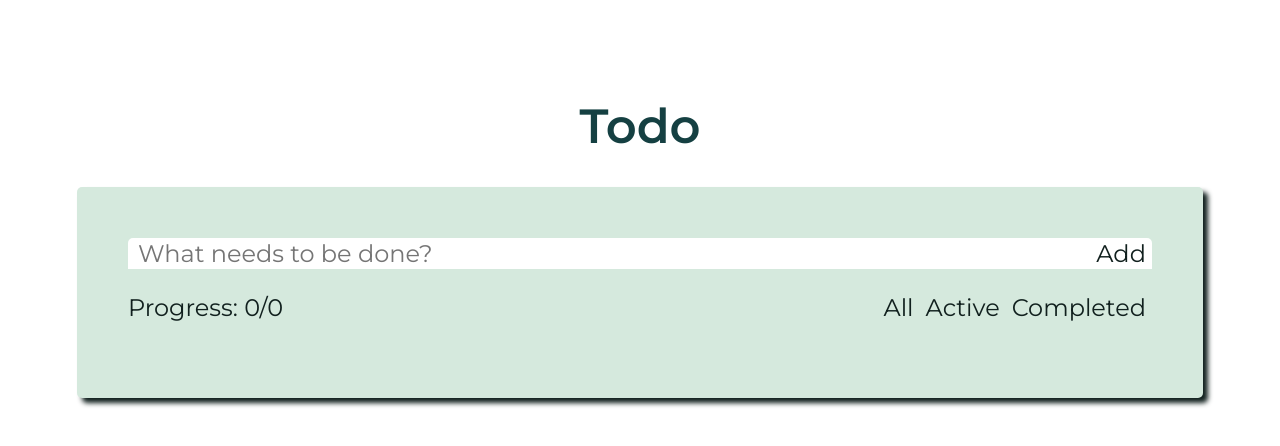
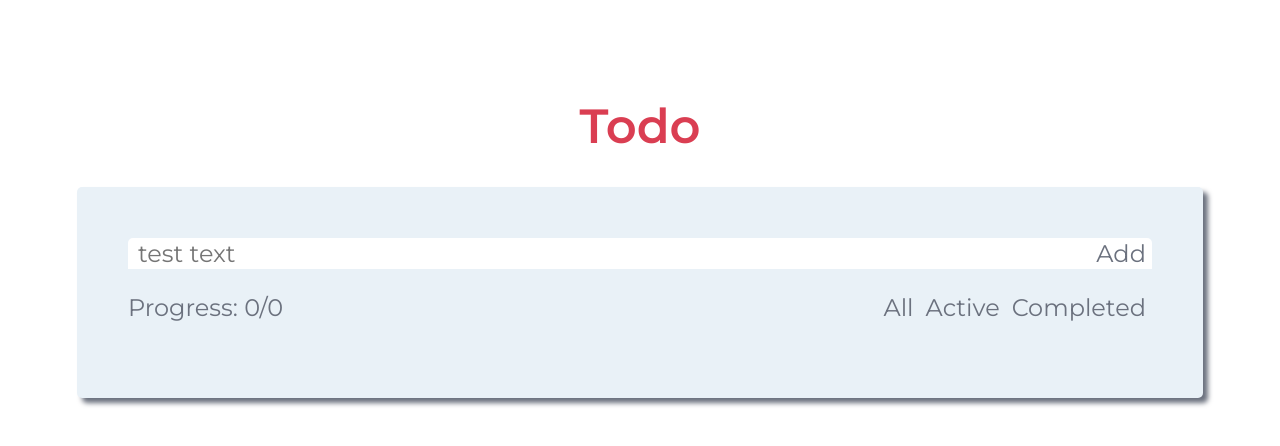
Before and after one commit to pumanepuma/todo-typescript, a React (Create React App) app: page / in a window 1280 px wide. Shown: the top 446 px of the page. Built offline with nearby package versions, Linux system fonts and the light colour scheme.

Commit message:
added input validation and error message

```diff
--- a/src/components/TodoList.tsx
+++ b/src/components/TodoList.tsx
@@ -1,56 +1,56 @@
-import { SyntheticEvent, useEffect, useState } from "react";
-import TodoItem from "./TodoItem";
+import React, { SyntheticEvent, useEffect, useState } from "react";
+import Item from "./TodoItem";
 import TodoStore from "../store/TodoStore";
-import {nanoid} from 'nanoid'
 import InputValidator from "../validators/InputValidator";
 
 import { observer } from "mobx-react-lite";
 import Controls from "./Controls";
 
-const TodoList = observer(() => {
-  const [newTodo, setNewTodo] = useState("")
+const Main = observer(() => {
+
+  const [newTodo,setNewTodo] = useState('')
+  const [todos,setTodos] = useState([])
   const [errorMessage,setErrorMessage] = useState('')
 
+
   const addTodo = () => {
-    const validation = InputValidator.checkInput(newTodo)
-    if(validation.isValid){
+    const validationResult = InputValidator.checkInput(newTodo)
+    if(validationResult.isValid){
       TodoStore.addTodo({title:newTodo,completed:false,id:new Date().getTime()})
       setNewTodo('')
     }
-    setErrorMessage(validation.errorMessage)
+    setErrorMessage(validationResult.errorMessage)
   }
 
-  const getTodos = () => {
-    switch (TodoStore.toShow) {
-      case "all":
-        return TodoStore.todos;
-      case "completed":
-        return TodoStore.completedTodos;
-      default:
-        return TodoStore.incompletedTodos;
+  const handleSubmit = (e : SyntheticEvent) => {
+    e.preventDefault()
+    addTodo()
+  }
+
+  const getList = () => {
+    switch(TodoStore.toShow){
+        case('completed'): return TodoStore.completedTodos
+        case('active'): return TodoStore.activeTodos
+        default: return TodoStore.todos
     }
   }
 
-  return (
-    <div className="Main">
-      {errorMessage && <p className="error-message">{errorMessage}</p>}
-      <div className="item-input">
-          <input
-            type="text"
+  return(
+    <div className = 'Main'>
+      {errorMessage && <p className='error-message'>Error: {errorMessage}</p>}
+      <div className='item-input'>
+        <form onSubmit={(e) => handleSubmit(e)}>
+          <input type='text'
             value={newTodo}
             onChange={(e) => setNewTodo(e.target.value)}
-            placeholder="What needs to be done?"
-          />
-          <button onClick={addTodo}>Add</button>
+            placeholder='test text'/>
+          <button onClick={(e) => handleSubmit(e)}>Add</button>
+        </form>
       </div>
-      <div className="items-container">
-        {getTodos().map((todo) => (
-          <TodoItem todo={todo} key={nanoid()}/>
-        ))}
-      </div>
+      <div className='items-container'>{ getList().map((title) => <Item todo={title}/>)}</div>
       <Controls />
     </div>
   )
 })
 
-export default TodoList;
+export default Main;
--- a/src/store/TodoStore.ts
+++ b/src/store/TodoStore.ts
@@ -36,7 +36,7 @@ class TodoStore {
     return this.todos.length;
   }
 
-  get incompletedTodos(){
+  get activeTodos(){
     return this.todos.filter(el => !el.completed)
   }
 }
--- a/src/styles/style.scss
+++ b/src/styles/style.scss
@@ -1,13 +1,12 @@
-$primary:  #d5e9dd;
-$highlight: #154042;
-$dark: #11201e;
+$primary: #E9F1F7;
+$highlight: #DA3E52;
+$dark: #6B717E;
 $basic-font: 'Montserrat', sans-serif;
 
 %flex-row{
   display: flex;
   flex-direction:row;
   align-items:center;
-  justify-content:space-between;
 }
 
 %flex-column{
@@ -19,6 +18,17 @@ $basic-font: 'Montserrat', sans-serif;
   border:none;
   outline:none;
   background:transparent;
+}
+
+.App{
+  @extend %flex-column;
+  text-align:center;
+  align-items:center;
+  padding:5%;
+  color: $dark;
+  width: 100%;
+  font-family:$basic-font;
+  font-size:24px;
 }
 
 button{
@@ -40,25 +50,15 @@ input{
   min-width:121px;
   width:95%;
   padding-left:10px;
+  color:$dark;
 }
 
-.wrap {
-    white-space: pre-wrap;      /* CSS3 */
-    white-space: -moz-pre-wrap; /* Firefox */
-    white-space: -pre-wrap;     /* Opera <7 */
-    white-space: -o-pre-wrap;   /* Opera 7 */
-    word-wrap: break-word;      /* IE */
- }
-
-.App{
-    @extend %flex-column;
-    text-align:center;
-    align-items:center;
-    padding:5%;
-    color: $dark;
-    width: 100%;
-    font-family: $basic-font;
-    font-size:24px;
+form{
+  @extend %flex-row;
+  width:100%;
+  background:white;
+  justify-content:space-between;
+  border-radius: 5px 5px 0px 0px;
 }
 
 .Main{
@@ -70,11 +70,27 @@ input{
   width: 100%;
 }
 
-.item-input{
-    @extend %flex-row;
-    width:100%;
-    background:white;
-    border-radius: 5px 5px 0px 0px;
+.item{
+    display:flex;
+    flex-direction:row;
+    align-items:flex-start;
+    border-top: solid $primary 1px;
+    justify-content:space-between;
+    padding: 5px 10px;
+  }
+
+  .item-title{
+    max-width:70%;
+    min-width: 36px;
+    text-align:left;
+  }
+
+  .wrap {
+     white-space: pre-wrap;      /* CSS3 */
+     white-space: -moz-pre-wrap; /* Firefox */
+     white-space: -pre-wrap;     /* Opera <7 */
+     white-space: -o-pre-wrap;   /* Opera 7 */
+     word-wrap: break-word;      /* IE */
   }
 
   .items-container{
@@ -84,19 +100,13 @@ input{
     width:100%;
   }
 
-.item{
+  .controls{
   @extend %flex-row;
-    border-top: solid 1px $primary;
-}
-.item-title{
-    max-width:70%;
-    min-width: 36px;
-    text-align:left;
-    padding-left:10px;
+  justify-content:space-between;
 }
 
-.controls{
-    @extend %flex-row;
+.filter:focus{
+  text-decoration:underline;
 }
 
 .error-message{
```
Also changed, not shown: src/assets/cross.png (deleted), src/assets/deleteIcon.svg (deleted). Lines whose indentation alone changed are shown as unchanged.
